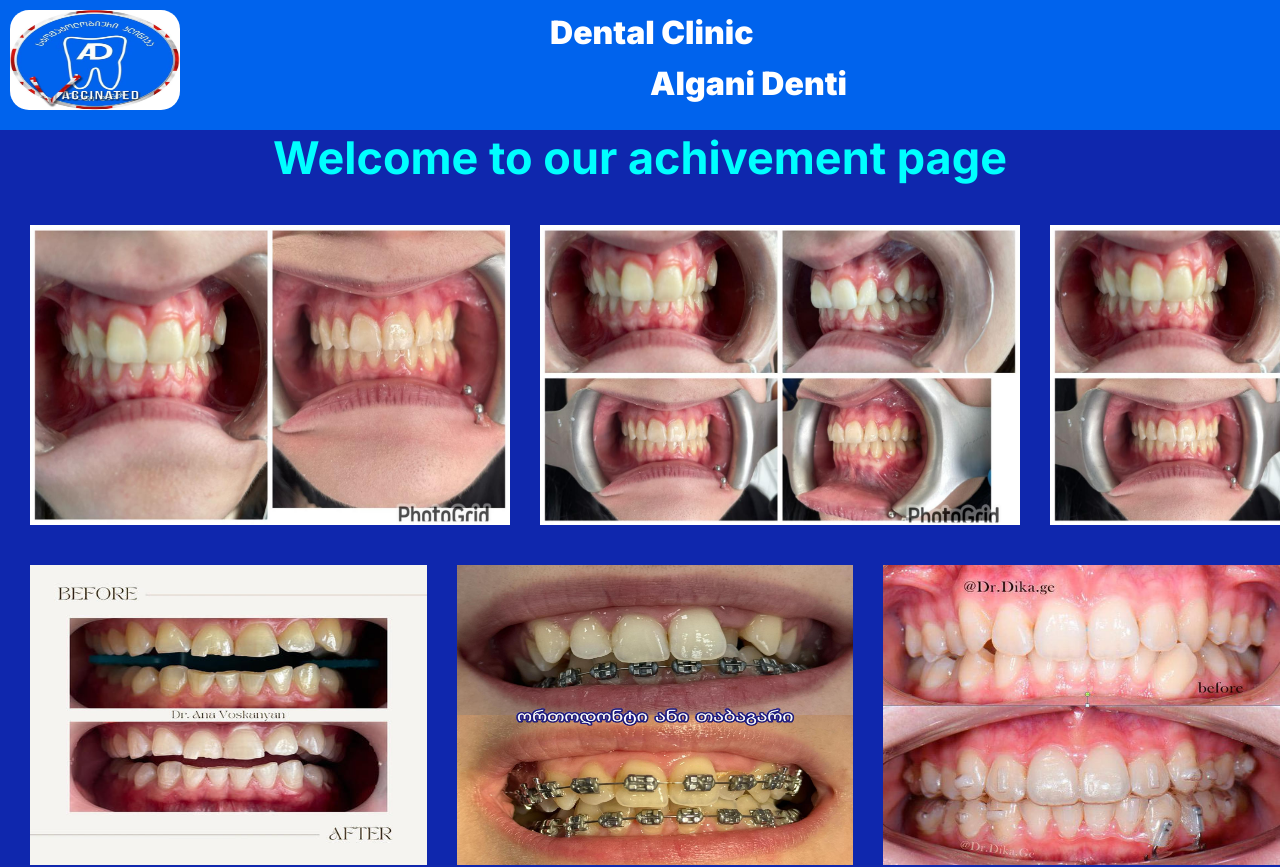
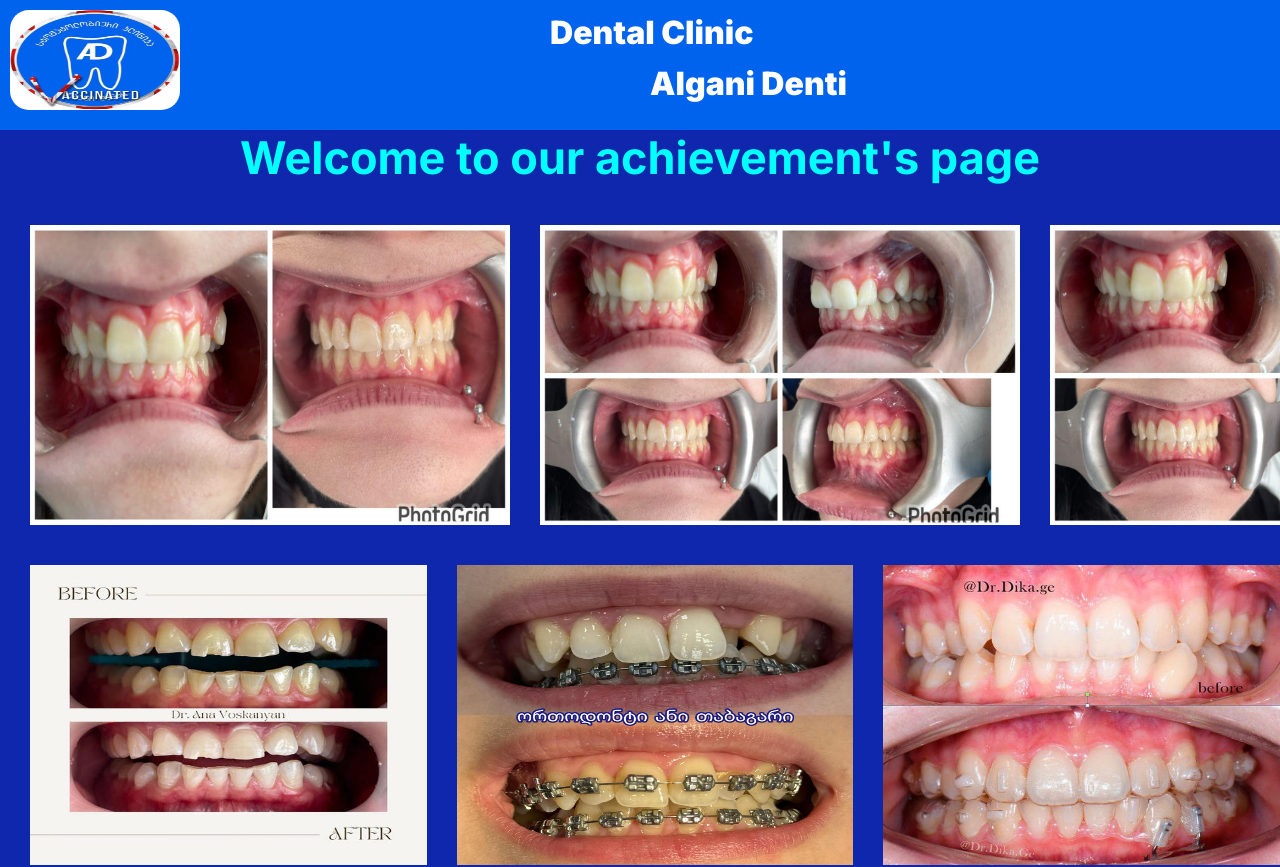
Before and after one commit to SabaMinadze/En, a Next.js app: page /achievements in a window 1280 px wide. Shown: the top 867 px of the page. Built offline with nearby package versions, Linux system fonts and the light colour scheme.

Commit message:
Update page.tsx

```diff
--- a/app/achievements/page.tsx
+++ b/app/achievements/page.tsx
@@ -5,7 +5,7 @@ import Image from 'next/image'
 function page() {
   return (
     <>
-    <h1 className={styles.txt}>Welcome to our achivement page</h1>
+    <h1 className={styles.txt}>Welcome to our achievement&apos;s page</h1>
     <br/><br/>
     <div className={styles.box}>
         <Image src="/kbili1.jpg" width={480} height={300} alt="eror" className={styles.img}/>
```
